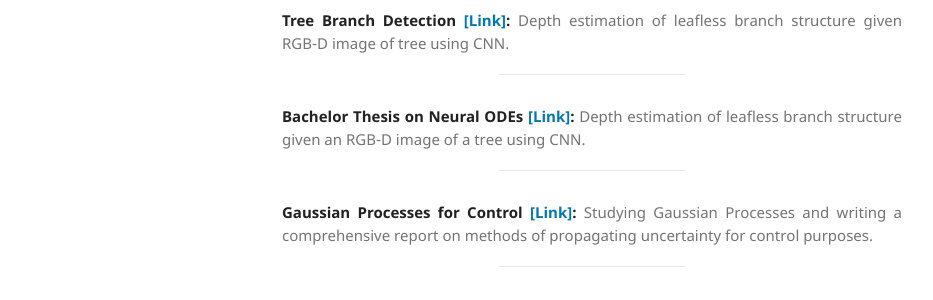
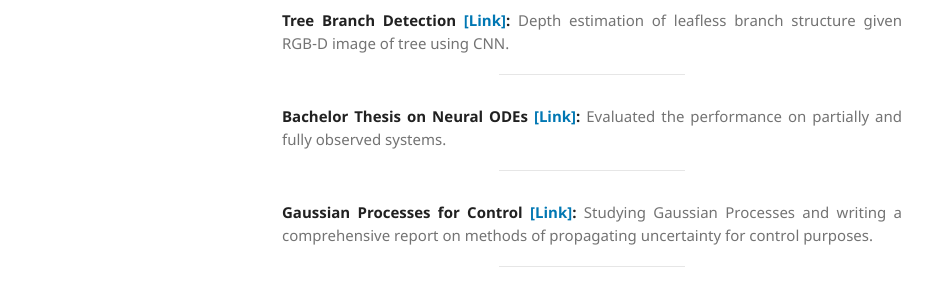
Before and after one commit to vbjan/vbjan.github.io, a Jekyll site: the page built from index.md, in a window 1280 px wide and 1392 px high. Shown: the part 895-1195 px from the top of the window, without its empty margins (173-1106 px from the left). Built offline with Jekyll 4.4.1, drawn with Linux system fonts in a browser that asks for light colours; our own code applies the rules of GitHub Pages for plain Markdown files.

Commit message:
fixed redundant description

```diff
--- a/index.md
+++ b/index.md
@@ -31,7 +31,7 @@ Depth estimation of leafless branch structure given RGB-D image of tree using CN
 
 ___
 **Bachelor Thesis on Neural ODEs [[Link]](./projects/neuralode.html):**
-Depth estimation of leafless branch structure given an RGB-D image of a tree using CNN.
+Evaluated the performance on partially and fully observed systems.
 
 ___
 **Gaussian Processes for Control [[Link]](./projects/gp.html):**
```
